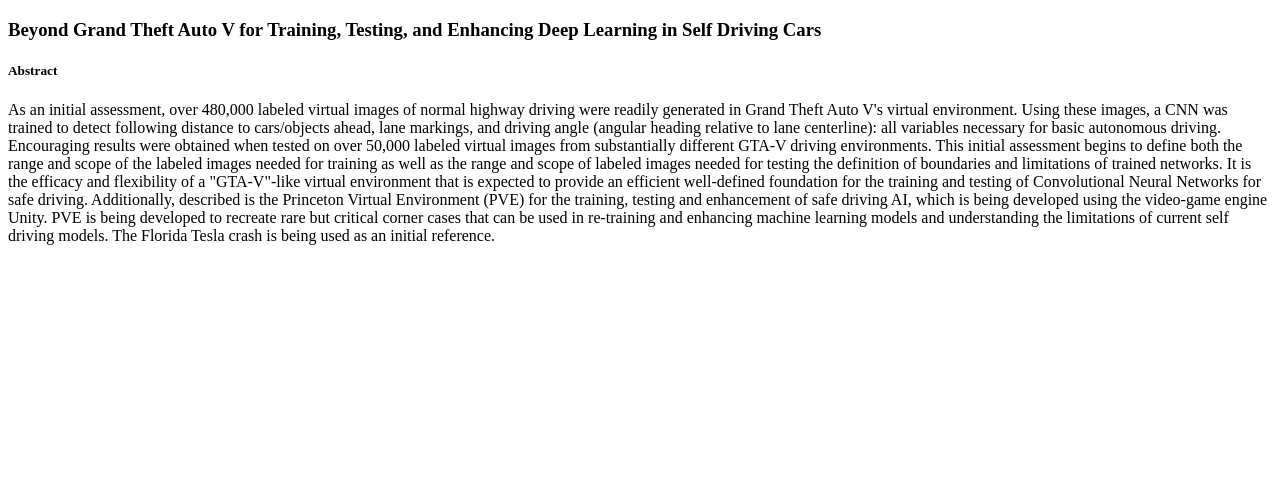
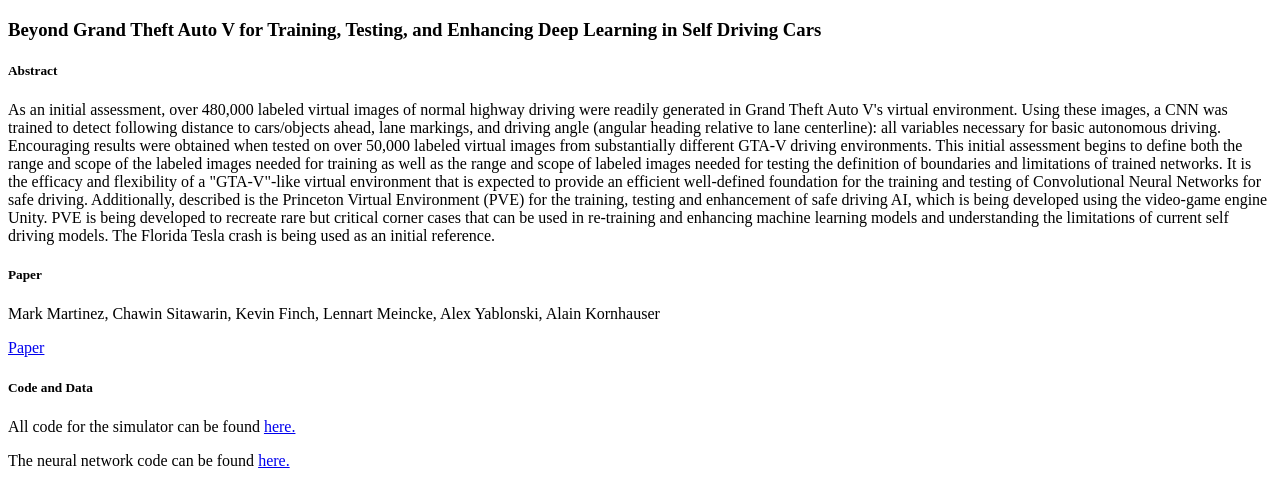
Before and after one commit to princetonautonomous/princetonautonomous.github.io, a plain HTML site: page index.html in a window 1280 px wide. Drawn offline with Linux system fonts and the light colour scheme.

Commit message:
Actually add content

```diff
--- a/index.html
+++ b/index.html
@@ -10,6 +10,12 @@
                 <h3>Beyond Grand Theft Auto V for Training, Testing, and Enhancing Deep Learning in Self Driving Cars</h3>
                 <h5>Abstract</h5>
                 <p>As an initial assessment, over 480,000 labeled virtual images of normal highway driving were readily generated in Grand Theft Auto V's virtual environment. Using these images, a CNN was trained to detect following distance to cars/objects ahead, lane markings, and driving angle (angular heading relative to lane centerline): all variables necessary for basic autonomous driving. Encouraging results were obtained when tested on over 50,000 labeled virtual images from substantially different GTA-V driving environments.  This initial assessment begins to define both the range and scope of the labeled images needed for training as well as the range and scope of labeled images needed for testing the definition of boundaries and limitations of trained networks.  It is the efficacy and flexibility of a "GTA-V"-like virtual environment that is expected to provide an efficient well-defined foundation for the training and testing of Convolutional Neural Networks for safe driving.  Additionally, described is the Princeton Virtual Environment (PVE) for the training, testing and enhancement of safe driving AI, which is being developed using the video-game engine Unity. PVE is being developed to recreate rare but critical corner cases that can be used in re-training and enhancing machine learning models and understanding the limitations of current self driving models. The Florida Tesla crash is being used as an initial reference.</p>
+                <h5>Paper</h5>
+                <p>Mark Martinez, Chawin Sitawarin, Kevin Finch, Lennart Meincke, Alex Yablonski, Alain Kornhauser</p>
+                <a href="paper.pdf">Paper</a>
+                <h5>Code and Data</h5>
+                <p>All code for the simulator can be found <a href="https://github.com/KevinMFinch/UnityDrivingSim">here.</a></p>
+                <p>The neural network code can be found <a href="https://github.com/princetonautonomous/NeuralNetCode">here.</a></p>
             </div>
         </div>
     </body>
```
